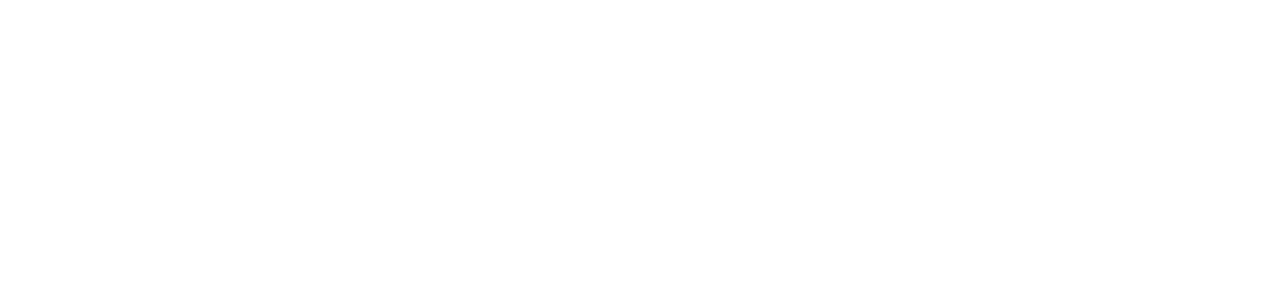
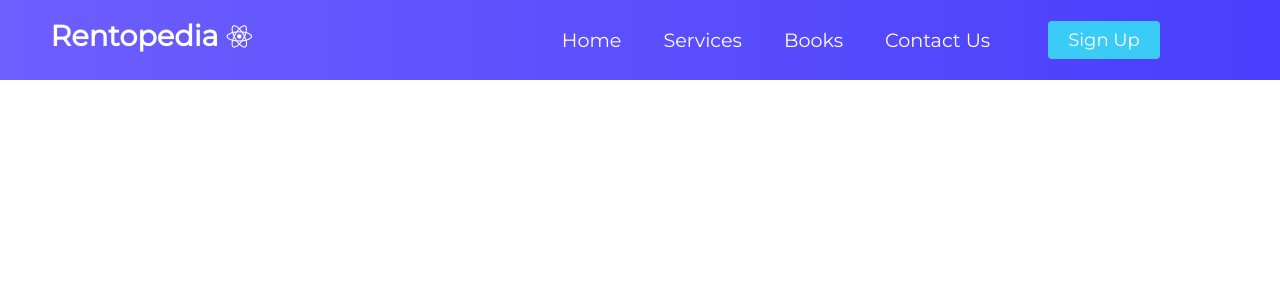
Before and after one commit to shahiutsav/rentopedia-code, a React (Create React App) app in the folder client/: page / in a window 1280 px wide. Shown: the top 300 px of the page. Built offline with nearby package versions, Linux system fonts and the light colour scheme.

Commit message:
Add Navigation bar
An initial design for the navigation bar is created that is also responsive to different screen sizes.

```diff
--- a/client/src/App.css
+++ b/client/src/App.css
@@ -0,0 +1,6 @@
+* {
+    box-sizing: border-box;
+    margin: 0;
+    padding: 0;
+    font-family: "Montserrat", sans-serif;
+}
--- a/client/src/App.js
+++ b/client/src/App.js
@@ -1,8 +1,8 @@
-import { Fragment } from "react";
 import "./App.css";
+import Navbar from "./components/Navbar/Navbar";
 
 function App() {
-    return <Fragment></Fragment>;
+    return <Navbar />;
 }
 
 export default App;
--- /dev/null
+++ b/client/src/components/Navbar/Button.css
@@ -0,0 +1,46 @@
+:root {
+    --primary: #3acbf7;
+}
+
+.btn {
+    padding: 8px 20px;
+    border-radius: 4px;
+    outline: none;
+    border: none;
+    cursor: pointer;
+}
+
+.btn:hover {
+    padding: 8px 20px;
+    transition: all 0.3s ease-out;
+    background: #fff;
+    color: #6568f4;
+    transition: 250ms;
+}
+
+.btn--primary {
+    background-color: var(--primary);
+}
+
+.btn--outline {
+    background-color: transparent;
+    color: #fff;
+    padding: 8px;
+    border-radius: 4px;
+    border: 1px solid var(--primary);
+    transition: all 0.3s ease-out;
+}
+
+.btn--medium {
+    padding: 8px 20px;
+    border-radius: 4px;
+    font-size: 18px;
+    color: #fff;
+}
+
+.btn--large {
+    padding: 12px 26px;
+    border-radius: 4px;
+    font-size: 20px;
+    color: #fff;
+}
--- /dev/null
+++ b/client/src/components/Navbar/Button.js
@@ -0,0 +1,30 @@
+import React from "react";
+import "./Button.css";
+
+const STYLES = ["btn--primary", "btn--outline"];
+
+const SIZES = ["btn--medium", "btn--large"];
+
+export const Button = ({
+    children,
+    type,
+    onClick,
+    buttonStyle,
+    buttonSize,
+}) => {
+    const checkButtonStyle = STYLES.includes(buttonStyle)
+        ? buttonStyle
+        : STYLES[0];
+
+    const checkButtonSize = SIZES.includes(buttonSize) ? buttonSize : SIZES[0];
+
+    return (
+        <button
+            className={`btn ${checkButtonStyle} ${checkButtonSize}`}
+            onClick={onClick}
+            type={type}
+        >
+            {children}
+        </button>
+    );
+};
--- /dev/null
+++ b/client/src/components/Navbar/MenuItems.js
@@ -0,0 +1,27 @@
+export const MenuItems = [
+    {
+        title: "Home",
+        url: "#",
+        cName: "nav-links",
+    },
+    {
+        title: "Services",
+        url: "#",
+        cName: "nav-links",
+    },
+    {
+        title: "Books",
+        url: "#",
+        cName: "nav-links",
+    },
+    {
+        title: "Contact Us",
+        url: "#",
+        cName: "nav-links",
+    },
+    {
+        title: "Sign Up",
+        url: "#",
+        cName: "nav-links-mobile",
+    },
+];
--- /dev/null
+++ b/client/src/components/Navbar/Navbar.css
@@ -0,0 +1,140 @@
+.navbar-items {
+    background: linear-gradient(
+        90deg,
+        rgb(110, 94, 254) 0%,
+        rgba(73, 63, 252, 1) 100%
+    );
+    height: 80px;
+    display: flex;
+    justify-content: center;
+    align-items: center;
+    font-size: 1.2rem;
+}
+
+.navbar-logo {
+    color: #fff;
+    position: absolute;
+    top: 0;
+    left: 0;
+    transform: translate(25%, 50%);
+}
+
+.fa-react {
+    margin-left: 0.5rem;
+    font-size: 1.6rem;
+}
+
+.nav-menu {
+    display: grid;
+    grid-template-columns: repeat(5, auto);
+    grid-gap: 10px;
+    list-style: none;
+    text-align: center;
+    width: 70vw;
+    justify-content: end;
+    margin-right: 2rem;
+}
+
+.nav-links {
+    color: white;
+    text-decoration: none;
+    padding: 0.5rem 1rem;
+}
+
+.nav-links:hover {
+    background-color: #6d76f7;
+    border-radius: 4px;
+    transition: all 0.2s ease-out;
+}
+
+.fa-bars {
+    color: #fff;
+}
+
+.nav-links-mobile {
+    display: none;
+}
+
+.menu-icon {
+    display: none;
+}
+
+@media screen and (max-width: 960px) {
+    .navbar-items {
+        position: relative;
+    }
+
+    .nav-menu {
+        display: flex;
+        flex-direction: column;
+        width: 100%;
+        position: absolute;
+        top: 80px;
+        left: -100%;
+        opacity: 1;
+        transition: all 0.5s ease;
+    }
+
+    .nav-menu.active {
+        background: #6668f4;
+        left: 0;
+        opacity: 1;
+        transition: all 0.5s ease;
+        z-index: 1;
+    }
+
+    .nav-links {
+        text-align: center;
+        padding: 2rem;
+        width: 100%;
+        display: table;
+    }
+    .nav-links:hover {
+        background-color: #7577fa;
+        border-radius: 0;
+    }
+
+    .navbar-logo {
+        position: absolute;
+        top: 0;
+        left: 0;
+        transform: translate(25%, 50%);
+    }
+
+    .menu-icon {
+        display: block;
+        position: absolute;
+        top: 0;
+        right: 0;
+        transform: translate(-100%, 60%);
+        font-size: 1.8rem;
+        cursor: pointer;
+    }
+
+    .fa-times {
+        color: #fff;
+        font-size: 2rem;
+    }
+
+    .nav-links-mobile {
+        display: block;
+        text-align: center;
+        padding: 1.5rem;
+        margin: 2rem auto;
+        border-radius: 4px;
+        width: 80%;
+        background: #4ad9e4;
+        text-decoration: none;
+        color: #fff;
+        font-size: 1.5rem;
+    }
+    .nav-links-mobile:hover {
+        background: #fff;
+        color: #6568f4;
+        transition: 250ms;
+    }
+
+    Button {
+        display: none;
+    }
+}
--- /dev/null
+++ b/client/src/components/Navbar/Navbar.js
@@ -0,0 +1,47 @@
+import React, { Component } from "react";
+import { MenuItems } from "./MenuItems";
+import { Button } from "./Button";
+import "./Navbar.css";
+
+class Navbar extends Component {
+    state = { clicked: false };
+
+    handleClick = () => {
+        this.setState({ clicked: !this.state.clicked });
+    };
+
+    render() {
+        return (
+            <nav className="navbar-items">
+                <h1 className="navbar-logo">
+                    Rentopedia<i className="fab fa-react"></i>
+                </h1>
+                <div className="menu-icon" onClick={this.handleClick}>
+                    <i
+                        className={
+                            this.state.clicked ? "fas fa-times" : "fas fa-bars"
+                        }
+                    ></i>
+                </div>
+                <ul
+                    className={
+                        this.state.clicked ? "nav-menu active" : "nav-menu"
+                    }
+                >
+                    {MenuItems.map((item, index) => {
+                        return (
+                            <li key={index}>
+                                <a className={item.cName} href={item.url}>
+                                    {item.title}
+                                </a>
+                            </li>
+                        );
+                    })}
+                </ul>
+                <Button>Sign Up</Button>
+            </nav>
+        );
+    }
+}
+
+export default Navbar;
--- a/client/src/index.js
+++ b/client/src/index.js
@@ -2,9 +2,4 @@
 import ReactDOM from "react-dom";
 import App from "./App";
 
-ReactDOM.render(
-    <React.StrictMode>
-        <App />
-    </React.StrictMode>,
-    document.getElementById("root")
-);
+ReactDOM.render(<App />, document.getElementById("root"));
```
